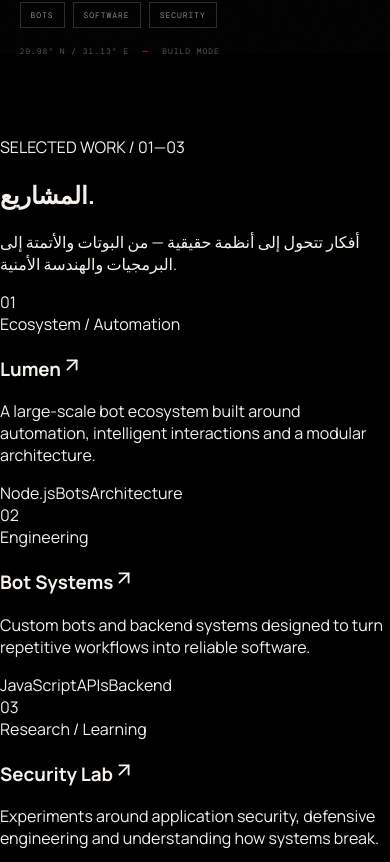
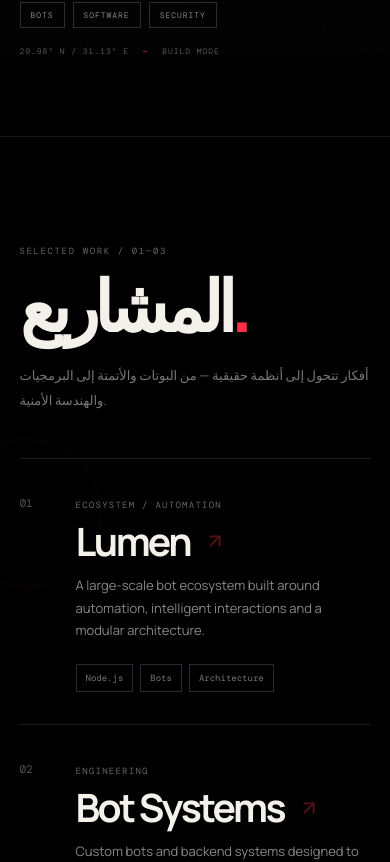
Before and after one commit to atemmokhtar2-blip/Profil, a React (Vite) app: page / in a window 390 px wide. Shown: the part 790-1652 px from the top of the page. Built offline with nearby package versions, Linux system fonts and the light colour scheme.

Commit message:
Style projects section

```diff
--- a/src/styles.css
+++ b/src/styles.css
@@ -525,3 +525,37 @@ html,body,#root,.site{background:#000!important;background-color:#000!important}
   .name-style-2.portrait-name-wrap{height:53px!important;padding-left:23px!important;padding-right:65px!important}
   .name-style-5.portrait-name-wrap{padding-right:67px!important}
 }
+
+
+/* Projects section */
+.projects-section{position:relative;padding:140px 6vw 160px;background:#000!important;border-top:1px solid #151515;overflow:hidden}
+.projects-section:before{content:"";position:absolute;left:-12vw;top:25%;width:38vw;height:38vw;border:1px solid rgba(255,48,69,.08);border-radius:50%;pointer-events:none}
+.projects-heading{position:relative;z-index:1;display:grid;grid-template-columns:1.2fr .8fr;gap:8vw;align-items:end;margin-bottom:60px}
+.section-kicker{font:9px "DM Mono";letter-spacing:.18em;color:#666}
+.projects-heading h2{margin:18px 0 0;font-size:clamp(62px,9vw,130px);line-height:.8;letter-spacing:-.08em;font-weight:800}
+.projects-heading h2 span{color:var(--acid)}
+.projects-heading p{max-width:430px;margin:0;color:#777;line-height:1.9;font-size:14px}
+.project-list{position:relative;z-index:1;border-top:1px solid #1a1a1a}
+.project-card{display:grid;grid-template-columns:100px 1fr;gap:28px;padding:42px 0;border-bottom:1px solid #1a1a1a;position:relative;transition:padding .4s cubic-bezier(.16,1,.3,1),background .4s ease}
+.project-card:after{content:"";position:absolute;left:0;bottom:-1px;width:0;height:2px;background:var(--acid);transition:width .5s cubic-bezier(.16,1,.3,1)}
+.project-card:hover{padding-left:18px;background:linear-gradient(90deg,rgba(255,48,69,.07),transparent 65%)}
+.project-card:hover:after{width:100%}
+.project-number{font:11px "DM Mono";color:#555;padding-top:5px}
+.project-main{min-width:0}
+.project-type{font:9px "DM Mono";letter-spacing:.14em;text-transform:uppercase;color:#666}
+.project-main h3{display:flex;align-items:center;gap:14px;margin:10px 0 14px;font-size:clamp(34px,4.5vw,66px);line-height:.95;letter-spacing:-.065em}
+.project-main h3 svg{color:var(--acid);opacity:.35;transition:opacity .3s,transform .3s}
+.project-card:hover h3 svg{opacity:1;transform:translate(4px,-4px)}
+.project-main p{max-width:650px;color:#888;line-height:1.75;font-size:13px;margin:0 0 22px}
+.project-tags{display:flex;gap:7px;flex-wrap:wrap}
+.project-tags span{font:9px "DM Mono";color:#777;border:1px solid #292a2f;padding:7px 9px;transition:.25s}
+.project-card:hover .project-tags span{border-color:#3a3a3f}
+@media(max-width:850px){
+  .projects-section{padding:100px 5vw 110px}
+  .projects-heading{grid-template-columns:1fr;gap:30px;margin-bottom:45px}
+  .projects-heading h2{font-size:clamp(58px,18vw,90px)}
+  .projects-heading p{font-size:13px}
+  .project-card{grid-template-columns:42px 1fr;gap:14px;padding:32px 0}
+  .project-card:hover{padding-left:8px}
+  .project-main h3{font-size:clamp(34px,10vw,52px)}
+}
```
